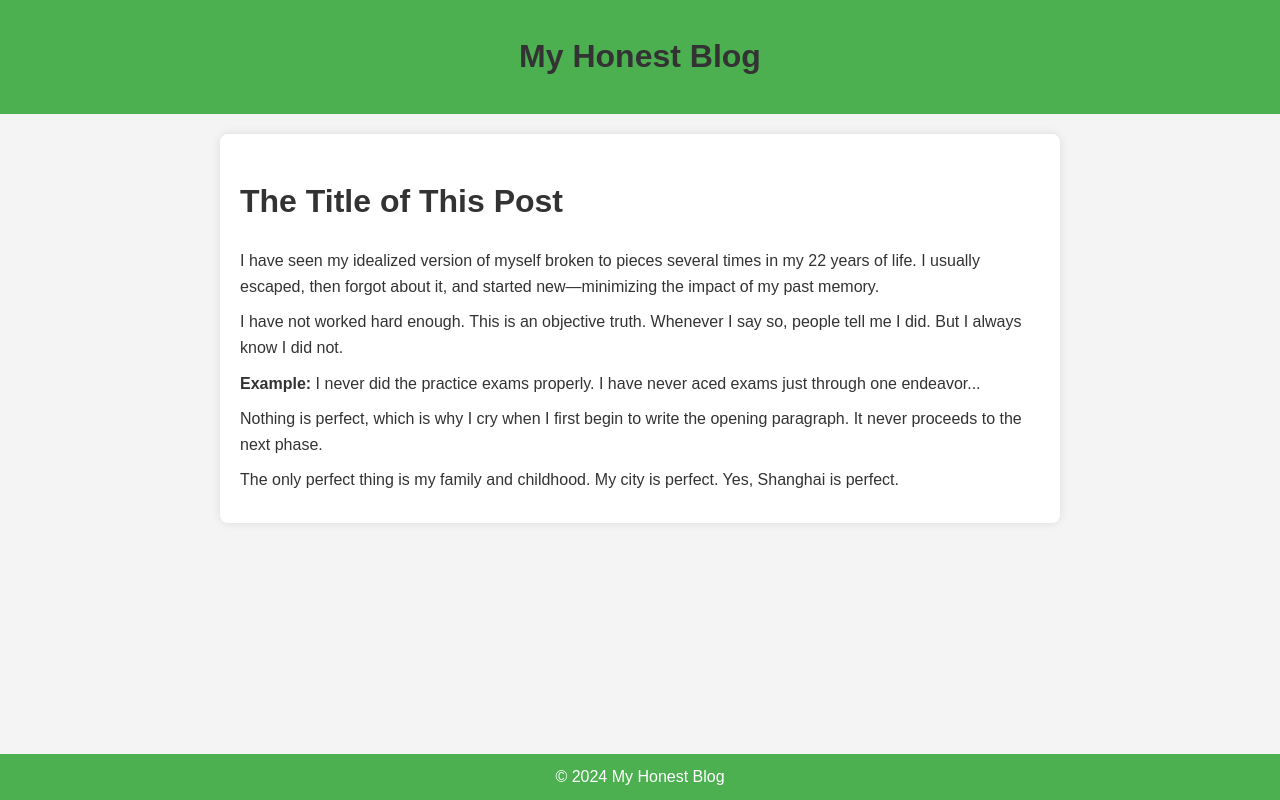
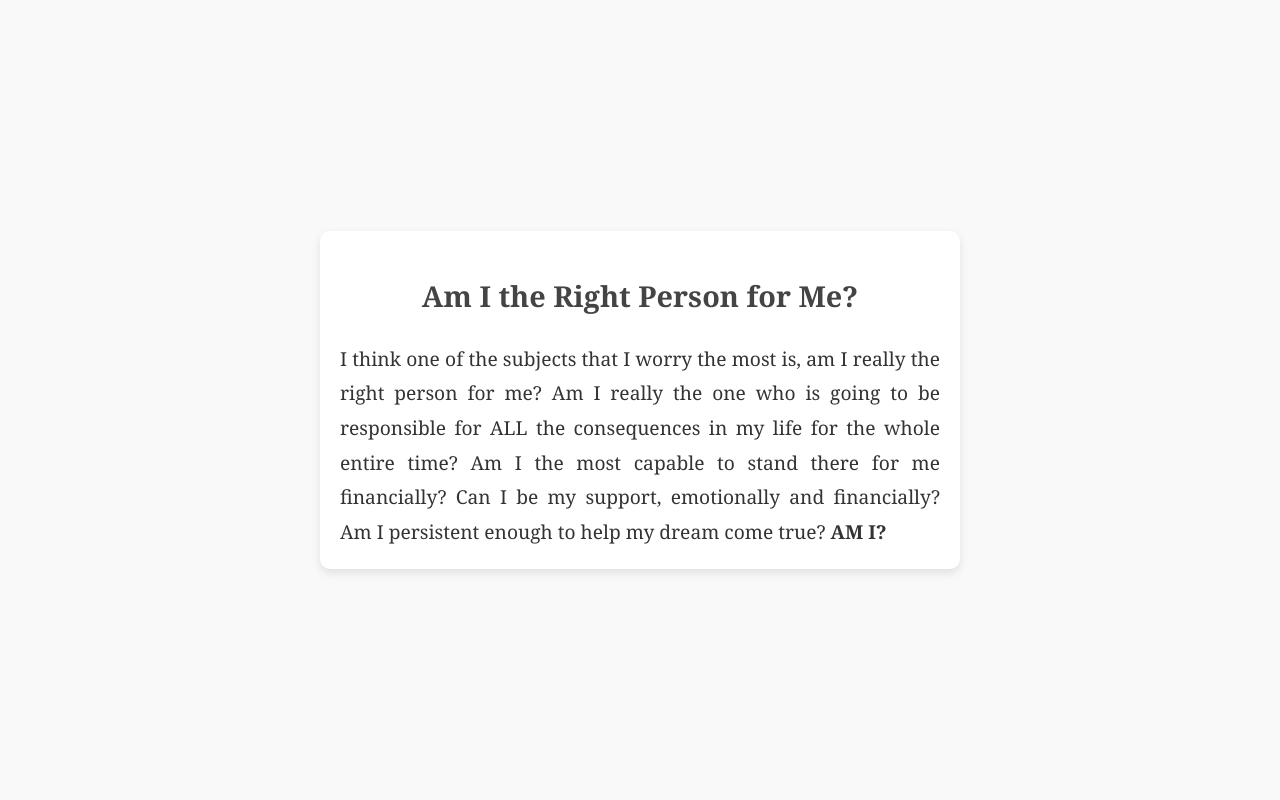
Before and after one commit to yuz120/atomiclock, a plain HTML site: page index.html in a window 1280 px wide. Drawn offline with Linux system fonts and the light colour scheme.

Commit message:
Update index.html

```diff
--- a/index.html
+++ b/index.html
@@ -3,77 +3,51 @@
 <head>
     <meta charset="UTF-8">
     <meta name="viewport" content="width=device-width, initial-scale=1.0">
-    <meta name="description" content="A super honest and raw blog with dark humor and vulnerable insights.">
-    <meta name="author" content="Your Name or Pen Name">
-    <title>Blog Title - Your Honest Journey</title>
+    <meta name="description" content="A raw and honest reflection about life, responsibility, and self-support.">
+    <title>Am I the Right Person for Me?</title>
     <style>
         body {
-            font-family: Arial, sans-serif;
-            line-height: 1.6;
+            font-family: "Georgia", serif;
+            line-height: 1.8;
             margin: 0;
             padding: 0;
-            background-color: #f4f4f4;
+            background-color: #f9f9f9;
             color: #333;
-        }
-        header {
-            background-color: #4CAF50;
-            color: white;
-            padding: 10px 20px;
-            text-align: center;
+            display: flex;
+            justify-content: center;
+            align-items: center;
+            height: 100vh;
         }
         main {
-            max-width: 800px;
-            margin: 20px auto;
+            max-width: 600px;
+            padding: 20px;
             background: white;
-            padding: 20px;
-            border-radius: 8px;
-            box-shadow: 0 0 10px rgba(0, 0, 0, 0.1);
+            border-radius: 10px;
+            box-shadow: 0 4px 10px rgba(0, 0, 0, 0.1);
         }
         h1 {
-            color: #333;
+            font-size: 1.8em;
+            color: #444;
+            text-align: center;
+            margin-bottom: 20px;
         }
         p {
-            margin: 10px 0;
-        }
-        footer {
-            text-align: center;
-            padding: 10px 0;
-            background-color: #4CAF50;
-            color: white;
-            position: fixed;
-            bottom: 0;
-            width: 100%;
+            font-size: 1.2em;
+            text-align: justify;
+            margin-bottom: 0;
         }
     </style>
 </head>
 <body>
-    <header>
-        <h1>My Honest Blog</h1>
-    </header>
     <main>
-        <h1>The Title of This Post</h1>
+        <h1>Am I the Right Person for Me?</h1>
         <p>
-            I have seen my idealized version of myself broken to pieces several times in my 22 years of life.
-            I usually escaped, then forgot about it, and started new—minimizing the impact of my past memory.
+            I think one of the subjects that I worry the most is, am I really the right person for me?
+            Am I really the one who is going to be responsible for ALL the consequences in my life for the whole entire time?
+            Am I the most capable to stand there for me financially?
+            Can I be my support, emotionally and financially?
+            Am I persistent enough to help my dream come true? <strong>AM I?</strong>
         </p>
-        <p>
-            I have not worked hard enough. This is an objective truth. Whenever I say so, people tell me I did.
-            But I always know I did not.
-        </p>
-        <p>
-            <strong>Example:</strong> I never did the practice exams properly. I have never aced exams just through one endeavor...
-        </p>
-        <p>
-            Nothing is perfect, which is why I cry when I first begin to write the opening paragraph.
-            It never proceeds to the next phase.
-        </p>
-        <p>
-            The only perfect thing is my family and childhood. My city is perfect. Yes, Shanghai is perfect.
-        </p>
-        <!-- Add more content as needed -->
     </main>
-    <footer>
-        &copy; 2024 My Honest Blog
-    </footer>
 </body>
 </html>
```
